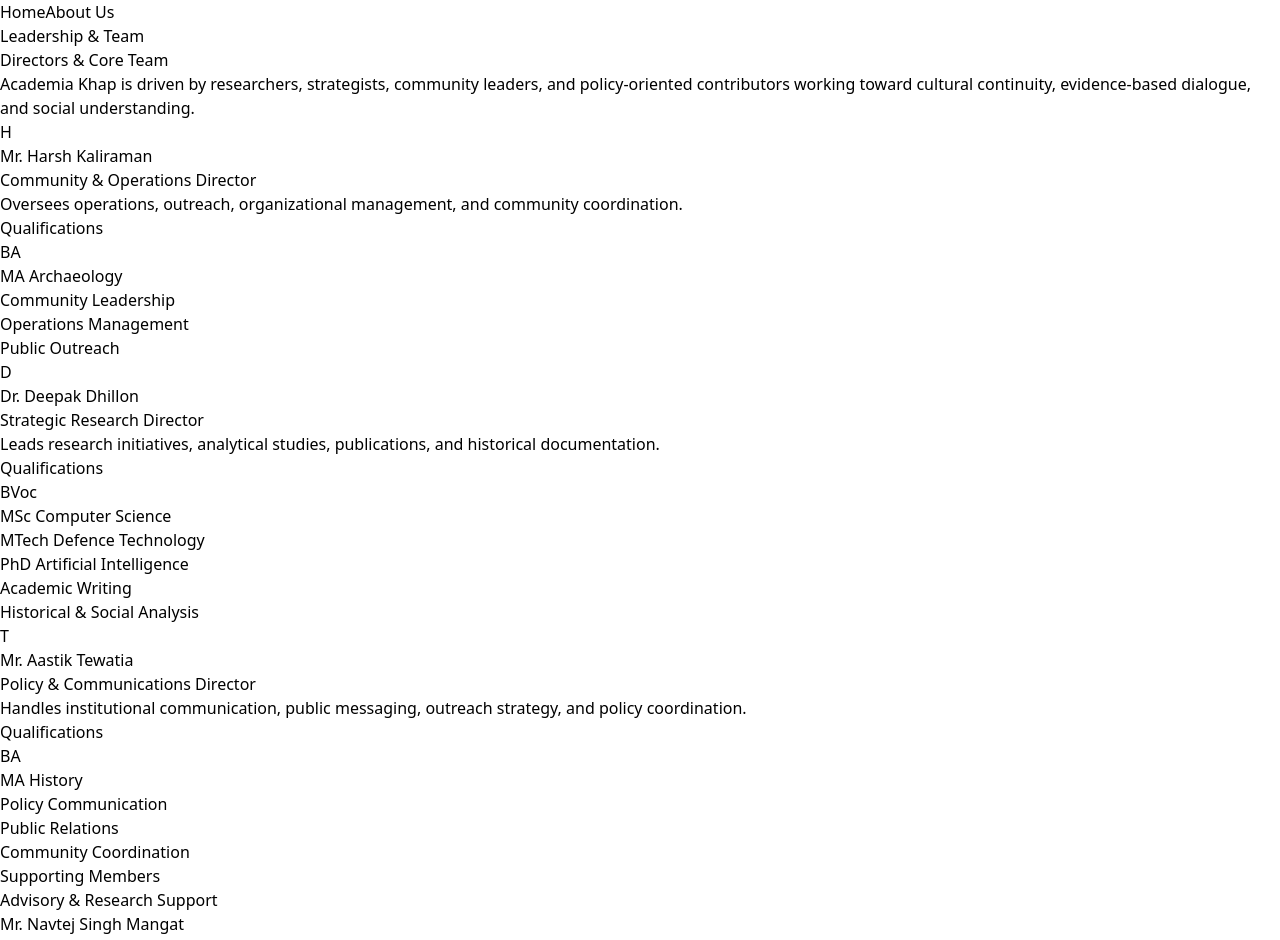
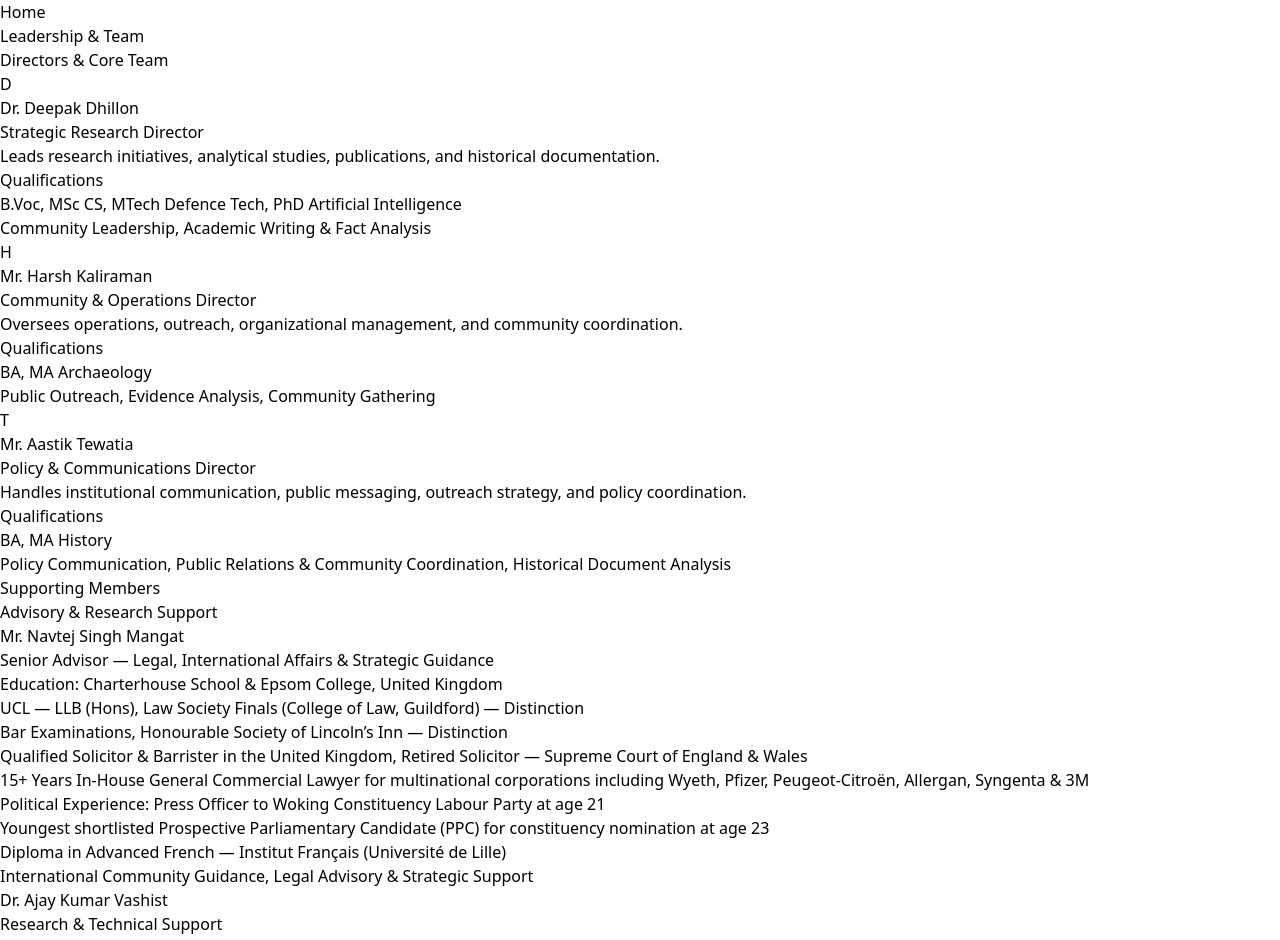
Before and after one commit to bla-bla-bluu/academiakhap, a React (Vite) app: page /about in a window 1280 px wide. Shown: the part 460-1400 px from the top of the page. Built offline with nearby package versions, Linux system fonts and the light colour scheme.

Commit message:
Your commit message

```diff
--- a/src/App.tsx
+++ b/src/App.tsx
@@ -67,12 +67,6 @@ function HomePage() {
         Home
         </Link>
 
-        <Link
-          to="/about"
-          className="px-3 py-1 rounded-full bg-[#5b3419]/50 backdrop-blur-md border border-[#d6b48a]/20 text-[#f5ede0] hover:bg-[#f5ede0] hover:text-[#3b2415] transition duration-300">
-          About Us
-        </Link>
-
         {/* Future Buttons Space */}
         <div className="flex gap-3">
           {/* Add future buttons here */}
@@ -84,7 +78,7 @@ function HomePage() {
 
   </nav>
       {/* Hero Section */}
-      <section className="bg-[#efe4cf] border-b border-[#8b6a43]/20 pt-0">
+      <section className="border-b border-[#8b6a43]/20 pt-0">
 
         {/* Full Width Header Banner */}
         <div className="w-full">
@@ -96,68 +90,29 @@ function HomePage() {
         </div>
 
         {/* Hero Content */}
-        <div className="max-w-7xl mx-auto px-6 py-14">
+        <div className="max-w-7xl mx-auto px-6 py-14 text-center">
 
-          <div className="max-w-4xl">
+          <div className="max-w-6xl mx-auto">
 
-            <p className="uppercase tracking-[0.4em] text-sm text-[#8b6a43] mb-4">
+            <p className="uppercase tracking-[0.4em] text-sm text-[#8b6a43] mb-6 text-center">
               Research • History • Culture
             </p>
 
-            <p className="text-2xl leading-[2.5rem] text-[#4b3526] mb-10">
+<p className="text-2xl leading-[2.5rem] text-[#4b3526] text-center max-w-5xl mx-auto">
+
   A collective platform focused on evidence-based research,
+
   cultural continuity, social understanding, historical discourse,
+
   and intellectual engagement across communities.
+
 </p>
 
-            <div className="flex flex-wrap gap-5">
-
-              <button className="px-8 py-4 rounded-full bg-[#5b3419] text-white font-semibold hover:opacity-90 transition duration-300">
-                Explore Research
-              </button>
-
-              <Link
-                to="/work"
-                className="px-8 py-4 rounded-full border border-[#5b3419] text-[#5b3419] font-semibold hover:bg-[#5b3419] hover:text-white transition duration-300">
-                Work With Us
-              </Link>
-
+<div className="h-8" />
           </div>
 
-          </div>
+          <div className="flex flex-wrap md:flex-nowrap justify-between items-center text-center gap-6 overflow-x-auto">
 
-        </div>
-
-      </section>
-
-      {/* About */}
-      <section className="max-w-7xl mx-auto px-6 py-20 grid lg:grid-cols-2 gap-14">
-        <div>
-          <h2 className="text-4xl font-bold mb-8">About Academia Khap</h2>
-
-          <div className="space-y-6 text-lg leading-9 text-[#4a3728]">
-            <p>
-              Academia Khap is an intellectual and research-oriented platform
-              dedicated to history, society, culture, identity, and social
-              continuity.
-            </p>
-
-            <p>
-              Our work focuses on publishing research-oriented content,
-              encouraging critical discussion, preserving cultural knowledge,
-              and documenting historical and social narratives through an
-              evidence-based approach.
-            </p>
-
-            <p>
-              We collaborate with scholars, students, writers, advocates,
-              researchers, and community representatives across multiple
-              disciplines.
-            </p>
-          </div>
-        </div>
-
-        <div className="grid grid-cols-2 gap-5">
             {[
               "Research Papers",
               "Historical Analysis",
@@ -166,16 +121,17 @@ function HomePage() {
               "Community Documentation",
               "Books & Articles",
             ].map((item) => (
-            <div
+            <p
               key={item}
-              className="rounded-3xl border border-[#b38b59]/40 bg-[#faf6ef] p-6 shadow-sm"
+              className="text-lg font-bold text-black whitespace-nowrap"
             >
-              <div className="text-2xl font-bold mb-3">•</div>
-              <p className="text-lg leading-7">{item}</p>
-            </div>
+              {item}
+            </p>
             ))}
           </div>
+        </div>
       </section>
+
 
       {/* Posts */}
       <section className="bg-[#efe4cf] border-y border-[#8b6a43]/20">
@@ -221,13 +177,24 @@ function HomePage() {
       </section>
 
 {/* Members */}
-      <section className="max-w-7xl mx-auto px-6 py-20 grid lg:grid-cols-2 gap-16 items-center">
-        <div>
-          <p className="uppercase tracking-[0.3em] text-sm text-[#8b6a43] mb-3">
+<section className="max-w-7xl mx-auto px-6 py-20">
+
+  {/* Community & Team Outside Ring */}
+  <p className="uppercase tracking-[0.3em] text-sm text-[#8b6a43] mb-5">
     Community & Team
   </p>
 
-          <h2 className="text-5xl font-bold mb-8">Our Members</h2>
+  <div className="grid lg:grid-cols-2 gap-10 items-stretch">
+
+    {/* Left Section */}
+    <div className="border border-[#b38b59]/25 rounded-[2.5rem] p-12">
+
+      <Link
+        to="/about"
+        className="inline-block text-5xl font-bold mb-8 px-6 py-3 rounded-2xl border border-[#5b3419] bg-[#5b3419] text-white transition duration-300 hover:bg-[#f4efe4] hover:text-[#5b3419]"
+      >
+        Our Members
+      </Link>
 
       <p className="text-lg leading-9 text-[#4a3728] mb-10">
         Academia Khap is built through collaboration between researchers,
@@ -236,62 +203,189 @@ function HomePage() {
       </p>
 
       <div className="grid sm:grid-cols-2 gap-4">
+
         {members.map((member) => (
           <div
             key={member}
-                className="bg-[#faf6ef] border border-[#b38b59]/30 rounded-2xl px-5 py-4"
+            className="bg-[#faf6ef] border border-[#b38b59]/30 rounded-2xl px-5 py-4 transition duration-300 hover:bg-[#5b3419] hover:text-white"
           >
             {member}
           </div>
         ))}
-          </div>
+
       </div>
 
-        <div className="rounded-[2rem] bg-[#5b3419] text-white p-12 shadow-2xl">
-          <h3 className="text-4xl font-bold mb-8">Work With Us</h3>
+    </div>
+
+ {/* Right Section */}
+<div className="rounded-[2.5rem] bg-[#5b3419] text-white p-12 shadow-2xl flex flex-col justify-start min-h-full">
+
+  <Link
+    to="/work"
+    className="inline-block self-start mt-2 mb-8 px-8 py-3 text-4xl font-bold rounded-full border border-white text-white hover:bg-white hover:text-[#5b3419] transition duration-300"
+  >
+    Work With Us
+  </Link>
 
   <div className="space-y-5 text-lg leading-8 text-[#f5ede0]">
+
     <p>
       We welcome collaborations in research, digital publishing,
       historical documentation, translation, design, and social
       awareness projects.
     </p>
 
-            <p>
+    <p className="font-semibold text-white">
       Contributors may include:
     </p>
 
-            <ul className="space-y-2 list-disc pl-6">
+    <ul className="space-y-3 list-disc pl-6 text-[#f5ede0]">
+
       <li>Writers & Editors</li>
       <li>Researchers & Historians</li>
       <li>Social Analysts</li>
       <li>Designers & Media Contributors</li>
       <li>Students & Scholars</li>
+      <li>Legal Professionals</li>
+      <li>Policy & Strategic Analysts</li>
+
     </ul>
+
   </div>
+
 </div>
+
+  </div>
+
 </section>
 
      {/* Donation */}
 <section className="bg-[#efe4cf] border-y border-[#8b6a43]/20">
-        <div className="max-w-7xl mx-auto px-6 py-20 grid lg:grid-cols-2 gap-14 items-center">
+
+  <div className="max-w-7xl mx-auto px-6 py-20 grid lg:grid-cols-2 gap-14 items-start">
+
+    {/* Left Content */}
     <div>
-            <h2 className="text-5xl font-bold mb-8">Donations & Contributions</h2>
+
+      <p className="uppercase tracking-[0.3em] text-sm text-[#8b6a43] mb-3">
+        Support Our Work
+      </p>
+
+      <h2 className="text-5xl font-bold mb-8">
+        Donations & Contributions
+      </h2>
 
       <p className="text-lg leading-9 text-[#4a3728] mb-6">
-              Contributions help support independent research, publication of
-              articles and books, archival work, digital awareness campaigns,
-              and educational initiatives.
+        Contributions help support independent research,
+        publication of articles and books, archival work,
+        digital awareness campaigns, educational initiatives,
+        and preservation of historical and cultural knowledge.
       </p>
 
-            <p className="text-lg leading-9 text-[#4a3728]">
-              All contributions are directed toward research-oriented and
-              community awareness activities.
+      <p className="text-lg leading-9 text-[#4a3728] mb-6">
+        Academia Khap functions through collaborative
+        participation and community support. Every contribution
+        directly supports research-oriented, educational,
+        and awareness-driven activities.
       </p>
+
+      <div className="bg-[#faf6ef] border border-[#b38b59]/20 rounded-[2rem] p-8 mt-10">
+
+        <h3 className="text-2xl font-bold mb-5">
+          What Your Contribution Supports
+        </h3>
+
+        <ul className="space-y-3 text-[#4a3728] text-lg list-disc pl-5">
+          <li>Research & Publications</li>
+          <li>Historical Documentation</li>
+          <li>Digital Awareness Campaigns</li>
+          <li>Books, Articles & Archives</li>
+          <li>Community Education Initiatives</li>
+        </ul>
+
       </div>
 
-          <div className="bg-[#faf6ef] border border-[#b38b59]/30 rounded-[2rem] p-10 shadow-sm">
+    </div>
+
+    {/* Right Donation Panel */}
+    <div className="bg-[#faf6ef] border border-[#b38b59]/25 rounded-[2.5rem] p-10 shadow-sm">
+
+      {/* QR + Bank Details */}
+      <div className="grid md:grid-cols-2 gap-8 mb-10">
+
+        {/* QR Section */}
+        <div>
+
+          <h3 className="text-2xl font-bold mb-4">
+            UPI / QR Payment
+          </h3>
+
+          <div className="rounded-[2rem] border border-dashed border-[#b38b59]/40 bg-[#f8f4ed] p-6 flex items-center justify-center min-h-[260px]">
+
+            {/* Replace with your QR */}
+            <img
+              src="/upi_qr.png"
+              alt="UPI QR"
+              className="max-h-[220px] object-contain"
+            />
+
+          </div>
+
+          <p className="text-sm text-[#6b5746] mt-3 text-center">
+            Scan to contribute through UPI
+          </p>
+
+        </div>
+
+        {/* Bank Details */}
+        <div>
+
+          <h3 className="text-2xl font-bold mb-4">
+            Bank Details
+          </h3>
+
+          <div className="space-y-4 text-[#4a3728] text-[17px] leading-8">
+
+            <p>
+              <span className="font-bold">Account Name:</span><br />
+              Academia Khap
+            </p>
+
+            <p>
+              <span className="font-bold">Bank Name:</span><br />
+              [Your Bank Name]
+            </p>
+
+            <p>
+              <span className="font-bold">Account Number:</span><br />
+              XXXXXXXXXXXX
+            </p>
+
+            <p>
+              <span className="font-bold">IFSC Code:</span><br />
+              XXXXXXXX
+            </p>
+
+            <p>
+              <span className="font-bold">UPI ID:</span><br />
+              yourupi@bank
+            </p>
+
+          </div>
+
+        </div>
+
+      </div>
+
+      {/* Contribution Form */}
+      <div>
+
+        <h3 className="text-2xl font-bold mb-5">
+          Contribution Message
+        </h3>
+
         <div className="space-y-6">
+
           <input
             className="w-full rounded-2xl border border-[#c8a97d] bg-white px-5 py-4 outline-none"
             placeholder="Full Name"
@@ -303,19 +397,24 @@ function HomePage() {
           />
 
           <textarea
-                rows={5}
+            rows={4}
             className="w-full rounded-2xl border border-[#c8a97d] bg-white px-5 py-4 outline-none"
             placeholder="Contribution Message"
           />
 
-              <button className="w-full py-4 rounded-2xl bg-[#5b3419] text-white font-semibold hover:opacity-90 transition">
+          <button className="w-full py-4 rounded-2xl bg-[#5b3419] text-white font-semibold hover:bg-[#3b2415] transition duration-300">
             Submit Contribution
           </button>
+
         </div>
+
       </div>
+
     </div>
+
+  </div>
+
 </section>
-
       {/* Contact */}
       <section className="max-w-7xl mx-auto px-6 py-20">
         <div className="rounded-[2.5rem] bg-[#5b3419] text-white p-14 text-center shadow-2xl">
--- a/src/about.tsx
+++ b/src/about.tsx
@@ -30,13 +30,6 @@ export default function AboutPage() {
               Home
             </Link>
 
-            <Link
-              to="/about"
-              className="px-5 py-2 rounded-full bg-[#5b3419] text-white"
-            >
-              About Us
-            </Link>
-
           </div>
 
         </div>
@@ -56,65 +49,8 @@ export default function AboutPage() {
             Directors & Core Team
           </h1>
 
-          <p className="max-w-4xl text-xl leading-10 text-[#4a3728]">
-            Academia Khap is driven by researchers,
-            strategists, community leaders, and policy-oriented
-            contributors working toward cultural continuity,
-            evidence-based dialogue, and social understanding.
-          </p>
-
         </div>
-
-      </section>
-
-      {/* Directors */}
-      <section className="max-w-7xl mx-auto px-6 py-24">
-
-        <div className="grid lg:grid-cols-3 gap-8">
-
-          {/* Harsh */}
-          <div className="bg-[#faf6ef] border border-[#b38b59]/30 rounded-[2rem] p-8 shadow-sm">
-
-            <div className="w-20 h-20 rounded-full bg-[#5b3419] text-white flex items-center justify-center text-2xl font-bold mb-6">
-              H
-            </div>
-
-            <h3 className="text-3xl font-bold mb-2">
-              Mr. Harsh Kaliraman
-            </h3>
-
-            <p className="text-lg font-semibold text-[#5b3419] mb-6">
-              Community & Operations Director
-            </p>
-
-            <div className="space-y-4 text-[17px] leading-8 text-[#4a3728]">
-
-              <p>
-                Oversees operations, outreach,
-                organizational management,
-                and community coordination.
-              </p>
-
-              <div className="pt-4 border-t border-[#d8c2a0]">
-
-                <p className="font-semibold mb-2">
-                  Qualifications
-                </p>
-
-                <ul className="space-y-1 list-disc pl-5">
-                  <li>BA</li>
-                  <li>MA Archaeology</li>
-                  <li>Community Leadership</li>
-                  <li>Operations Management</li>
-                  <li>Public Outreach</li>
-                </ul>
-
-              </div>
-
-            </div>
-
-          </div>
-
+       <div className="grid lg:grid-cols-3 gap-6 max-w-7xl mx-auto px-6 py-24">
           {/* Dhillon */}
           <div className="bg-[#faf6ef] border border-[#b38b59]/30 rounded-[2rem] p-8 shadow-sm">
 
@@ -146,12 +82,10 @@ export default function AboutPage() {
                 </p>
 
                 <ul className="space-y-1 list-disc pl-5">
-                  <li>BVoc</li>
-                  <li>MSc Computer Science</li>
-                  <li>MTech Defence Technology</li>
-                  <li>PhD Artificial Intelligence</li>
-                  <li>Academic Writing</li>
-                  <li>Historical & Social Analysis</li>
+
+                  <li>B.Voc, MSc CS, MTech Defence Tech, PhD Artificial Intelligence</li>
+                  <li>Community Leadership, Academic Writing & Fact Analysis</li>
+
                 </ul>
 
               </div>
@@ -159,7 +93,47 @@ export default function AboutPage() {
             </div>
 
           </div>
+          {/* Harsh */}
+          <div className="bg-[#faf6ef] border border-[#b38b59]/30 rounded-[2rem] p-8 shadow-sm">
 
+            <div className="w-20 h-20 rounded-full bg-[#5b3419] text-white flex items-center justify-center text-2xl font-bold mb-6">
+              H
+            </div>
+
+            <h3 className="text-3xl font-bold mb-2">
+              Mr. Harsh Kaliraman
+            </h3>
+
+            <p className="text-lg font-semibold text-[#5b3419] mb-6">
+              Community & Operations Director
+            </p>
+
+            <div className="space-y-4 text-[17px] leading-8 text-[#4a3728]">
+
+              <p>
+                Oversees operations, outreach,
+                organizational management,
+                and community coordination.
+              </p>
+
+              <div className="pt-4 border-t border-[#d8c2a0]">
+
+                <p className="font-semibold mb-2">
+                  Qualifications
+                </p>
+
+                <ul className="space-y-1 list-disc pl-5">
+
+                  <li>BA, MA Archaeology</li>
+                  <li>Public Outreach, Evidence Analysis, Community Gathering</li>
+
+                </ul>
+
+              </div>
+
+            </div>
+
+          </div>
           {/* Tewatia */}
           <div className="bg-[#faf6ef] border border-[#b38b59]/30 rounded-[2rem] p-8 shadow-sm">
 
@@ -191,11 +165,8 @@ export default function AboutPage() {
                 </p>
 
                 <ul className="space-y-1 list-disc pl-5">
-                  <li>BA</li>
-                  <li>MA History</li>
-                  <li>Policy Communication</li>
-                  <li>Public Relations</li>
-                  <li>Community Coordination</li>
+                  <li>BA, MA History</li>
+                  <li>Policy Communication, Public Relations & Community Coordination, Historical Document Analysis</li>
                 </ul>
 
               </div>
@@ -203,9 +174,7 @@ export default function AboutPage() {
             </div>
 
           </div>
-
         </div>
-
       </section>
 
       {/* Supporting Members */}
@@ -242,11 +211,7 @@ export default function AboutPage() {
                   </li>
 
                   <li>
-      UCL — LLB (Hons), Law
-    </li>
-
-    <li>
-      Law Society Finals (College of Law, Guildford) — Distinction
+                    UCL — LLB (Hons), Law Society Finals (College of Law, Guildford) — Distinction
                   </li>
 
                   <li>
@@ -254,11 +219,7 @@ export default function AboutPage() {
                   </li>
 
                   <li>
-      Qualified Solicitor & Barrister in the United Kingdom
-    </li>
-
-    <li>
-      Retired Solicitor — Supreme Court of England & Wales
+                    Qualified Solicitor & Barrister in the United Kingdom, Retired Solicitor — Supreme Court of England & Wales
                   </li>
 
                   <li>
@@ -290,7 +251,7 @@ export default function AboutPage() {
             <div className="bg-[#faf6ef] border border-[#b38b59]/30 rounded-[2rem] p-8 shadow-sm">
 
               <h3 className="text-3xl font-bold mb-3">
-                Mr. Ajay Kumar Vashist
+                Dr. Ajay Kumar Vashist
               </h3>
 
               <p className="text-lg font-semibold text-[#5b3419] mb-6">
@@ -298,9 +259,8 @@ export default function AboutPage() {
               </p>
 
               <ul className="space-y-2 list-disc pl-5 text-[17px] leading-8 text-[#4a3728]">
-                <li>BTech</li>
-                <li>MTech Defence Technology</li>
-                <li>PhD Artificial Intelligence</li>
+                <li>BTech, MTech Defence Tech, PhD Artificial Intelligence</li>
+                <li>Fact observations, Community Outreach & Analysis</li>
               </ul>
 
             </div>
--- a/src/work.tsx
+++ b/src/work.tsx
@@ -30,13 +30,6 @@ export default function WorkWithUsPage() {
               className="px-5 py-2 rounded-full border border-[#5b3419] hover:bg-[#5b3419] hover:text-white transition duration-300"
             >
               Home
-            </Link>
-
-            <Link
-              to="/about"
-              className="px-5 py-2 rounded-full border border-[#5b3419] hover:bg-[#5b3419] hover:text-white transition duration-300"
-            >
-              About Us
             </Link>
 
             <Link
```
Lines whose indentation alone changed are shown as unchanged.
